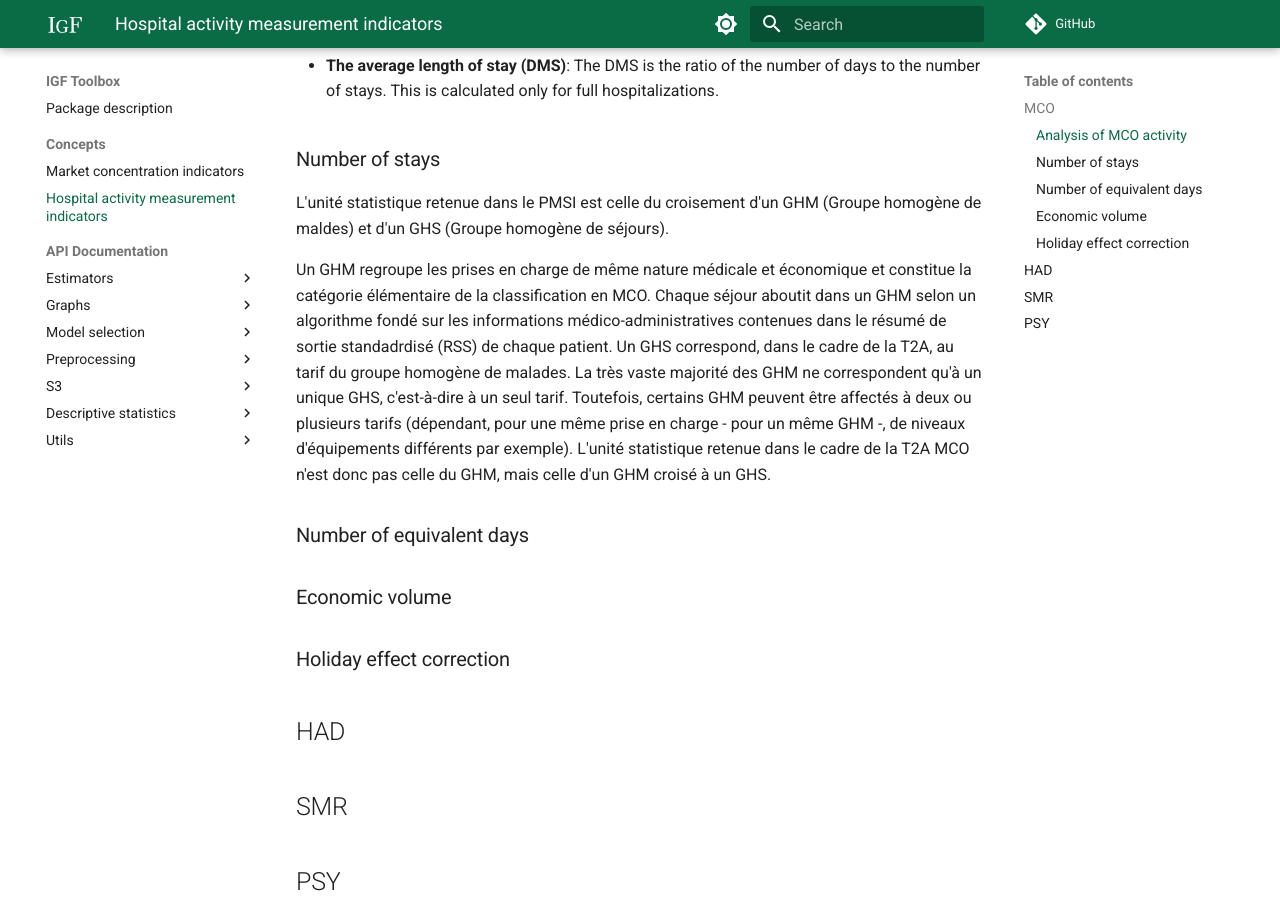
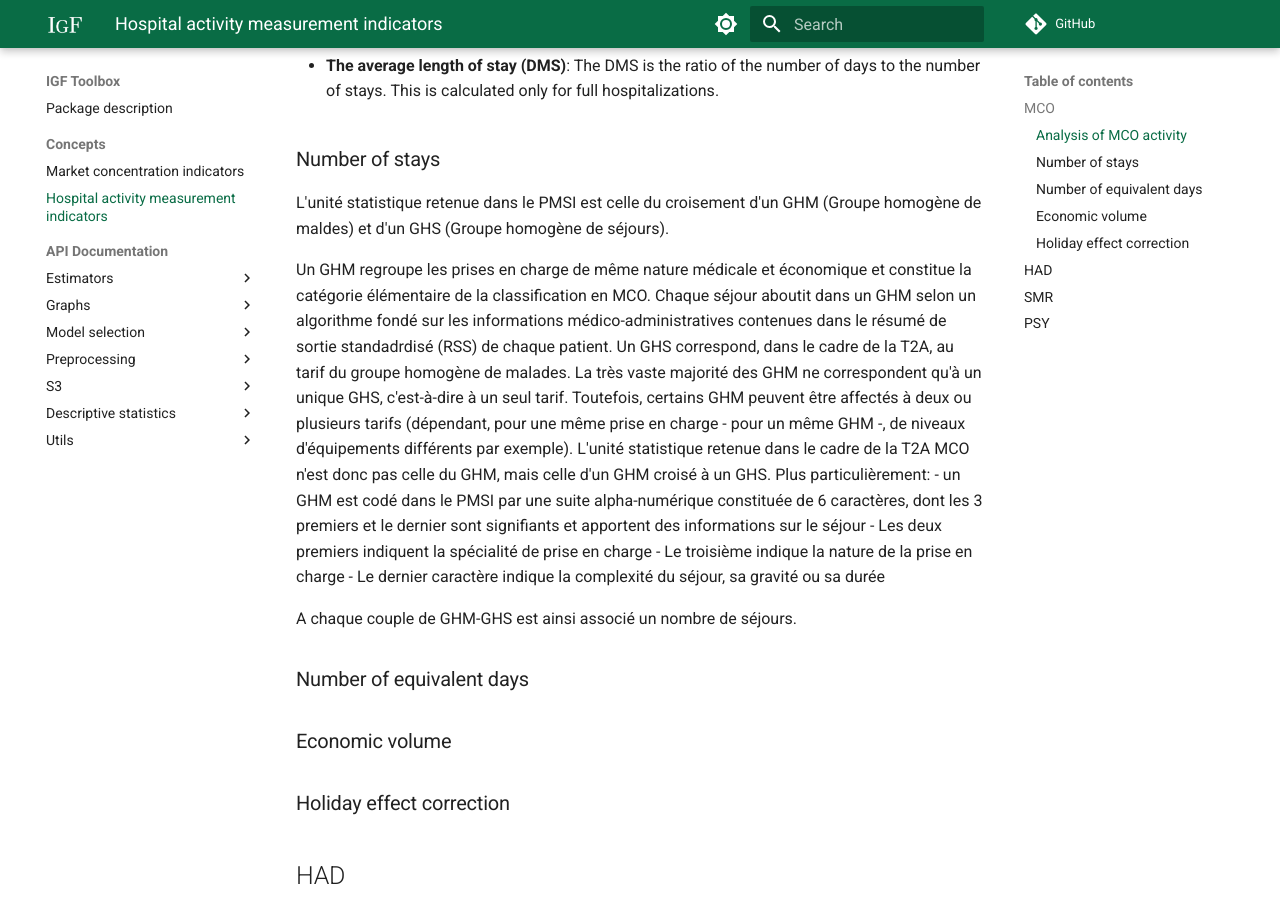
Before and after one commit to IGF-PSD/igf_toolbox, an MkDocs documentation site: the page built from docs/concepts/HOSPITAL_ACTIVITY.md, in a window 1280 px wide and 900 px high, scrolled down 950 px. Built offline with MkDocs 1.6.1 and Material for MkDocs 9.7.7, drawn with Linux system fonts in a browser that asks for light colours; comment, search, counter and statistics services are not loaded.

Commit message:
Update HOSPITAL_ACTIVITY.md

```diff
--- a/docs/concepts/HOSPITAL_ACTIVITY.md
+++ b/docs/concepts/HOSPITAL_ACTIVITY.md
@@ -20,7 +20,13 @@ Three different measures have been selected to analyze activity in the field of
 
 L'unité statistique retenue dans le PMSI est celle du croisement d'un GHM (Groupe homogène de maldes) et d'un GHS (Groupe homogène de séjours).
 
-Un GHM regroupe les prises en charge de même nature médicale et économique et constitue la catégorie élémentaire de la classification en MCO. Chaque séjour aboutit dans un GHM selon un algorithme fondé sur les informations médico-administratives contenues dans le résumé de sortie standadrdisé (RSS) de chaque patient. Un GHS correspond, dans le cadre de la T2A, au tarif du groupe homogène de malades. La très vaste majorité des GHM ne correspondent qu'à un unique GHS, c'est-à-dire à un seul tarif. Toutefois, certains GHM peuvent être affectés à deux ou plusieurs tarifs (dépendant, pour une même prise en charge - pour un même GHM -, de niveaux d'équipements différents par exemple). L'unité statistique retenue dans le cadre de la T2A MCO n'est donc pas celle du GHM, mais celle d'un GHM croisé à un GHS.
+Un GHM regroupe les prises en charge de même nature médicale et économique et constitue la catégorie élémentaire de la classification en MCO. Chaque séjour aboutit dans un GHM selon un algorithme fondé sur les informations médico-administratives contenues dans le résumé de sortie standadrdisé (RSS) de chaque patient. Un GHS correspond, dans le cadre de la T2A, au tarif du groupe homogène de malades. La très vaste majorité des GHM ne correspondent qu'à un unique GHS, c'est-à-dire à un seul tarif. Toutefois, certains GHM peuvent être affectés à deux ou plusieurs tarifs (dépendant, pour une même prise en charge - pour un même GHM -, de niveaux d'équipements différents par exemple). L'unité statistique retenue dans le cadre de la T2A MCO n'est donc pas celle du GHM, mais celle d'un GHM croisé à un GHS. Plus particulièrement:
+- un GHM est codé dans le PMSI par une suite alpha-numérique constituée de 6 caractères, dont les 3 premiers et le dernier sont signifiants et apportent des informations sur le séjour
+  - Les deux premiers indiquent la spécialité de prise en charge
+  - Le troisième indique la nature de la prise en charge
+  - Le dernier caractère indique la complexité du séjour, sa gravité ou sa durée
+
+A chaque couple de GHM-GHS est ainsi associé un nombre de séjours.
 
 ### Number of equivalent days
 
```
